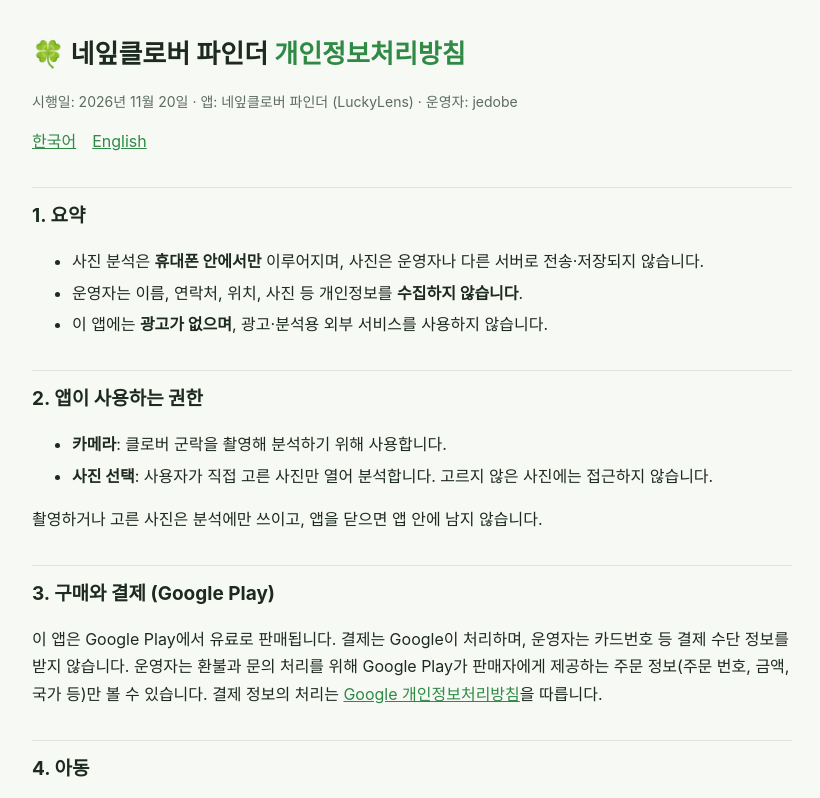
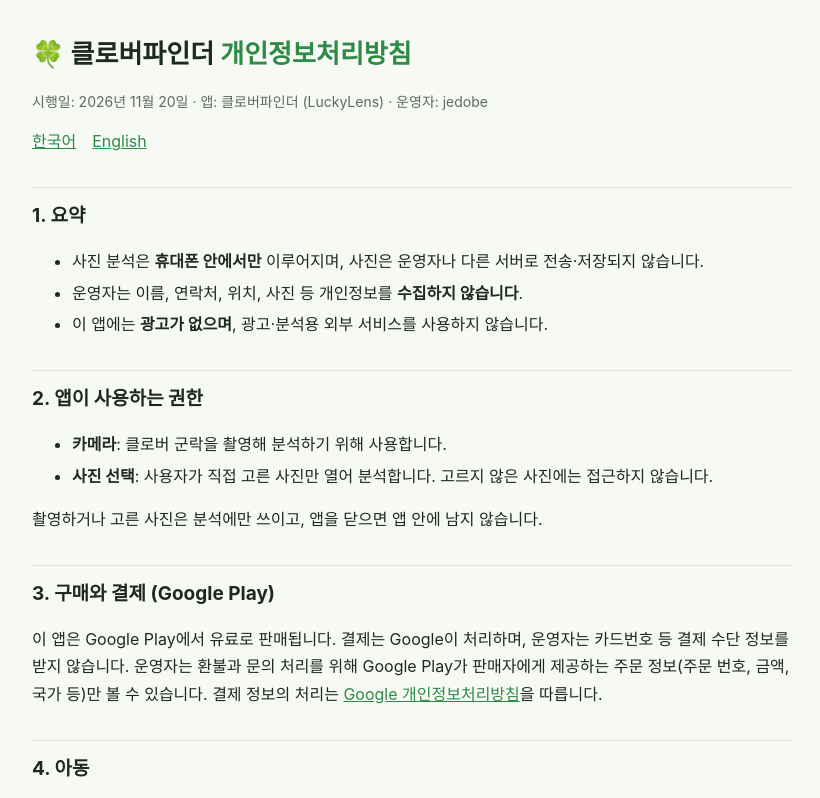
Before and after one commit to jedobe/luckylens, a plain HTML site: page docs/privacy/index.html in a window 1280 px wide. Shown: the top 798 px of the page, without its empty margins (228-1048 px from the left). Drawn offline with Linux system fonts and the light colour scheme.

Commit message:
Rename app to 클로버파인더 on site and privacy page
Co-Authored-By: Claude Sonnet 5.5 <noreply@anthropic.com>

```diff
--- a/docs/privacy/index.html
+++ b/docs/privacy/index.html
@@ -3,7 +3,7 @@
 <head>
 <meta charset="utf-8">
 <meta name="viewport" content="width=device-width, initial-scale=1">
-<title>네잎클로버 파인더 개인정보처리방침 / Privacy Policy</title>
+<title>클로버파인더 개인정보처리방침 / Privacy Policy</title>
 <style>
   :root { --ink:#1d2a1f; --muted:#5c6b60; --leaf:#2f8a46; --bg:#f7f9f5; --line:#dfe5dc; }
   @media (prefers-color-scheme: dark) { :root { --ink:#e8efe9; --muted:#9aa89e; --leaf:#5cc477; --bg:#121713; --line:#2c362f; } }
@@ -19,8 +19,8 @@
 </head>
 <body>
 <main>
-<h1>🍀 네잎클로버 파인더 <span>개인정보처리방침</span></h1>
-<p class="meta">시행일: 2026년 11월 20일 · 앱: 네잎클로버 파인더 (LuckyLens) · 운영자: jedobe</p>
+<h1>🍀 클로버파인더 <span>개인정보처리방침</span></h1>
+<p class="meta">시행일: 2026년 11월 20일 · 앱: 클로버파인더 (LuckyLens) · 운영자: jedobe</p>
 <nav><a href="#ko">한국어</a><a href="#en">English</a></nav>
 
 <section id="ko">
```
Also changed, not shown: docs/index.html (+2 -2 lines), 1 other file.
